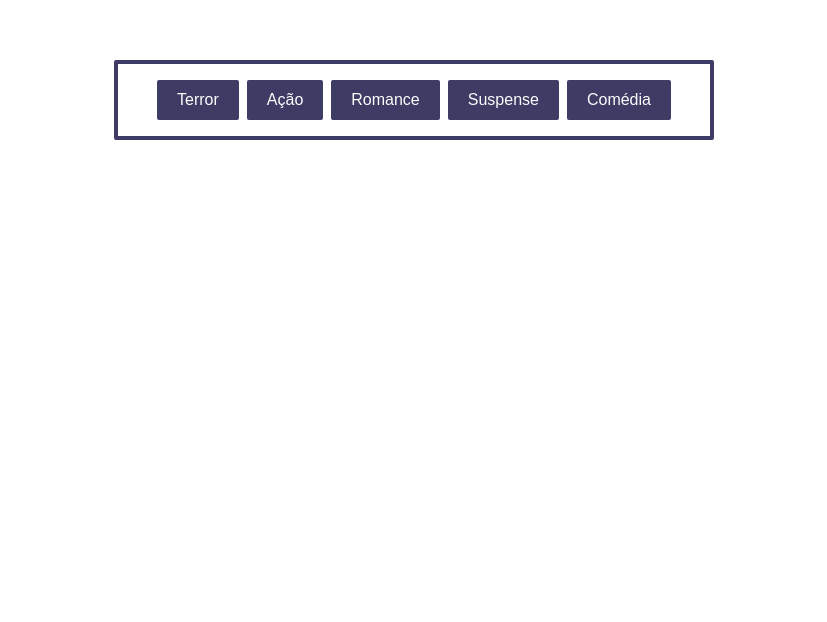
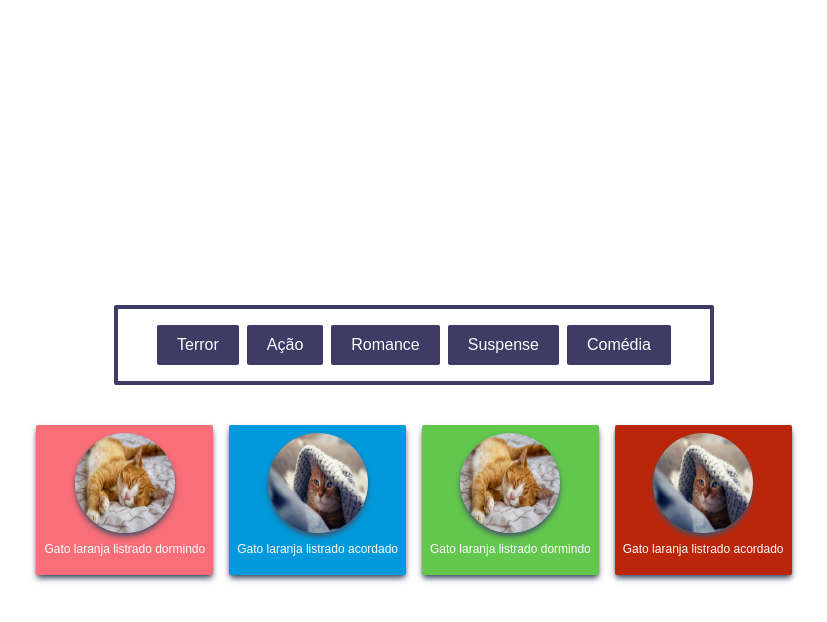
Before and after one commit to AnabelMarinho/Componentes-Nextjs, a Next.js app: page / in a window 1280 px wide. Shown: the top 622 px of the page, without its empty margins (226-1053 px from the left). Built offline with nearby package versions, Linux system fonts and the light colour scheme.

Commit message:
Cardmine

```diff
--- a/src/app/page.tsx
+++ b/src/app/page.tsx
@@ -1,9 +1,11 @@
+import Cardmine from "@/components/ui/cardmine";
 import ContainerButtons from "@/components/ui/containerbuttons";
 
 export default function Home() {
   return (
-    <div className="flex justify-center mt-10 p-5">
-         <ContainerButtons />
+    <div className="flex flex-col justify-center items-center mt-10 p-5 space-y-10 h-screen">
+      <ContainerButtons />
+      <Cardmine />
     </div>
   );
 }
--- /dev/null
+++ b/src/components/ui/cardmine/index.tsx
@@ -0,0 +1,61 @@
+import React from "react";
+
+const Cardmine = () => {
+  return (
+    <div className="grid grid-cols-1 sm:grid-cols-2 lg:grid-cols-3 xl:grid-cols-4 gap-4 justify-center">
+      {/* Card 1 */}
+      <div className="w-full max-w-[250px] h-[150px] bg-rosa flex flex-col items-center p-2 rounded-sm shadow-md shadow-cinza transform transition-transform duration-300 hover:scale-105">
+        <div className="flex justify-center mb-2">
+          <img
+            src="/img/gato2.jpg"
+            className="w-[100px] h-[100px] rounded-full shadow-md shadow-cinza"
+          />
+        </div>
+        <div className="text-center">
+          <p className="text-xs text-branco">Gato laranja listrado dormindo</p>
+        </div>
+      </div>
+
+      {/* Card 2 */}
+      <div className="w-full max-w-[250px] h-[150px] bg-azul flex flex-col items-center p-2 rounded-sm shadow-md shadow-cinza transform transition-transform duration-300 hover:scale-105">
+        <div className="flex justify-center mb-2">
+          <img
+            src="/img/gato1.jpg"
+            className="w-[100px] h-[100px] rounded-full shadow-md shadow-cinza"
+          />
+        </div>
+        <div className="text-center">
+          <p className="text-xs text-branco">Gato laranja listrado acordado</p>
+        </div>
+      </div>
+
+      {/* Card 3 */}
+      <div className="w-full max-w-[250px] h-[150px] bg-verde flex flex-col items-center p-2 rounded-sm shadow-md shadow-cinza transform transition-transform duration-300 hover:scale-105">
+        <div className="flex justify-center mb-2">
+          <img
+            src="/img/gato2.jpg"
+            className="w-[100px] h-[100px] rounded-full shadow-md shadow-cinza"
+          />
+        </div>
+        <div className="text-center">
+          <p className="text-xs text-branco">Gato laranja listrado dormindo</p>
+        </div>
+      </div>
+
+      {/* Card 4 */}
+      <div className="w-full max-w-[250px] h-[150px] bg-laranja flex flex-col items-center p-2 rounded-sm shadow-md shadow-cinza transform transition-transform duration-300 hover:scale-105">
+        <div className="flex justify-center mb-2">
+          <img
+            src="/img/gato1.jpg"
+            className="w-[100px] h-[100px] rounded-full shadow-md shadow-cinza"
+          />
+        </div>
+        <div className="text-center">
+          <p className="text-xs text-branco">Gato laranja listrado acordado</p>
+        </div>
+      </div>
+    </div>
+  );
+};
+
+export default Cardmine;
```
Also changed, not shown: public/img/gato1.jpg (added), public/img/gato2.jpg (added).
